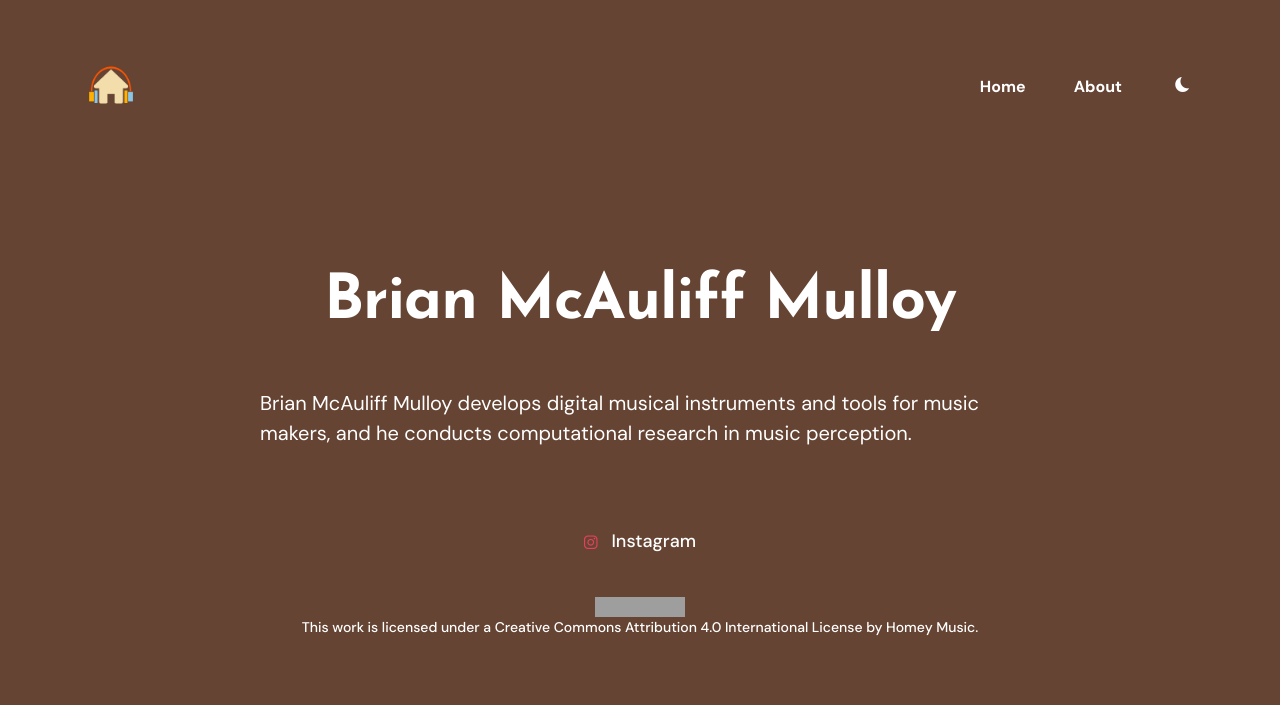
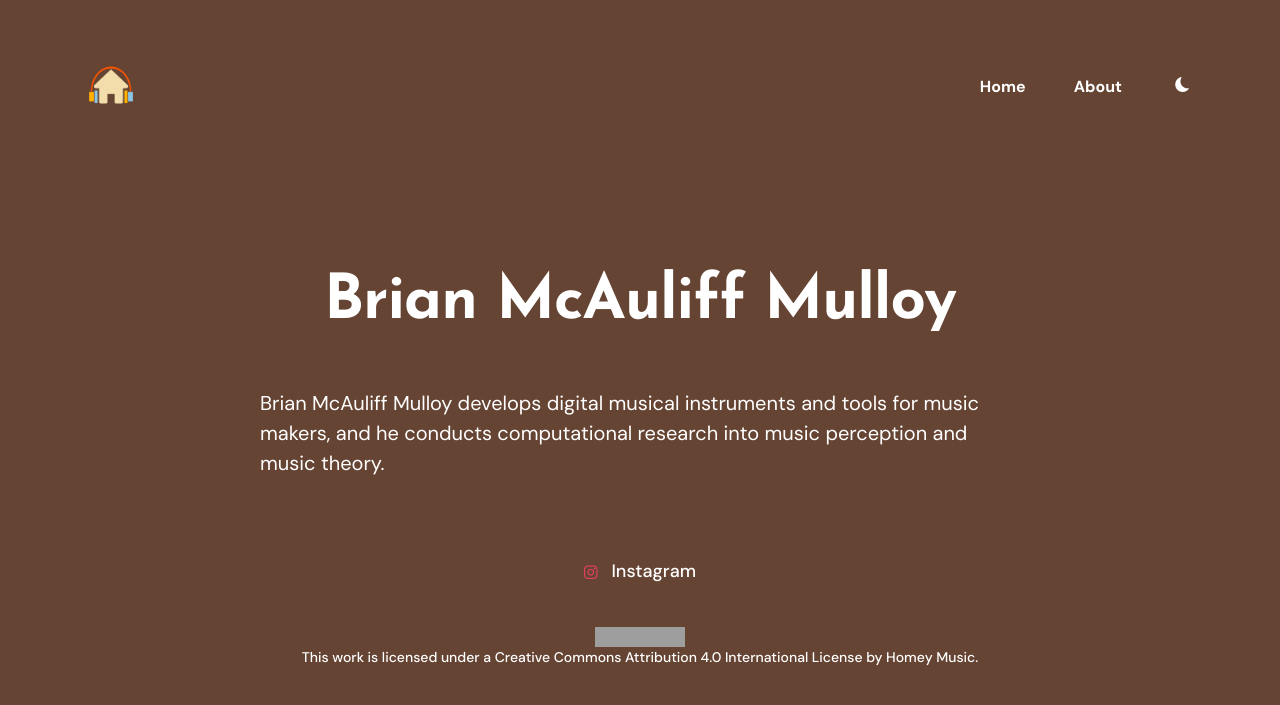
Before and after one commit to homeymusic/homeymusic.github.io, a Jekyll site: the page built from _pages/brian.md, in a window 1280 px wide. Shown: the top 705 px of the page. Built offline with Jekyll 4.4.1, drawn with Linux system fonts in a browser that asks for light colours; nearby versions of some CDN libraries; grey boxes are pictures that could not be loaded.

Commit message:
added a project. changed copy

```diff
--- a/_data/settings.yml
+++ b/_data/settings.yml
@@ -35,6 +35,10 @@ portfolio:
       title: Music Perception Research
       description: 'Coding mami.codi: an auditory model of major-minor and consonance dissonance perception.'
 
+    - image: /images/diatonic-triads.png
+      title: Music Theory Research
+      description: 'Discovering Archtypal Triads: a search for the most representative chord and chord progression for each diatonic mode.'
+
 #-------------------------------
 # Footer Settings
 social:
--- a/_pages/brian.md
+++ b/_pages/brian.md
@@ -3,4 +3,4 @@ layout: page
 title: Brian McAuliff Mulloy
 permalink: /about/brian
 ---
-Brian McAuliff Mulloy develops digital musical instruments and tools for music makers, and he conducts computational research in music perception.
+Brian McAuliff Mulloy develops digital musical instruments and tools for music makers, and he conducts computational research into music perception and music theory.
```
Also changed, not shown: images/diatonic-triads.png (added).
